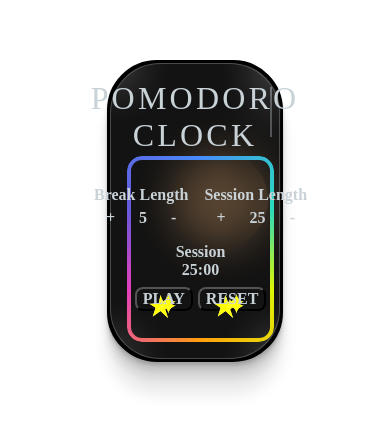
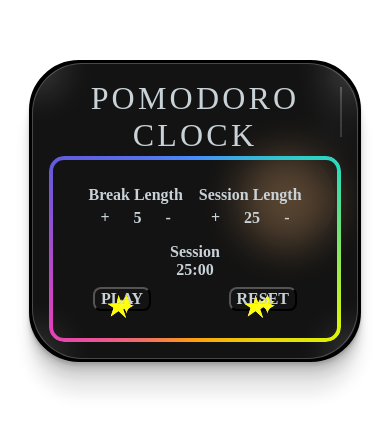
Before and after one commit to AugusViggia/Pomodoro-Clock, a React (Create React App) app: page / in a window 390 px wide. Shown: the part 211-642 px from the top of the page. Built offline with nearby package versions, Linux system fonts and the light colour scheme; a web font is replaced by a local one.

Commit message:
css update/deploy

```diff
--- a/src/App.css
+++ b/src/App.css
@@ -406,3 +406,25 @@ button:hover .star-6 {
 .card2:active {
   --border-width: 5px;
 }
+
+@media (max-width: 390px) {
+  .card{
+    min-width: 75vw;
+  }
+
+  .box{
+    min-width: 75vw;
+  }
+}
+
+@media (max-width: 380px) {
+  .card {
+    min-width: 75vw;
+    min-height: 40vh;
+  }
+
+  .box {
+    min-width: 75vw;
+    min-height: 40vh;
+  }
+}
--- a/src/App.js
+++ b/src/App.js
@@ -129,11 +129,11 @@ useEffect(() => {
 
   return (
     <div className="App">
-      <div class="card">
-        <div class="container">
-          <div class="box">
+      <div className="card">
+        <div className="container">
+          <div className="box">
             <div className="title">POMODORO CLOCK</div>
-            <div class="card2">
+            <div className="card2">
               <div className="counterDiv">
                 <div className="breakDiv">
                   <div id="break-label">Break Length</div>
```
